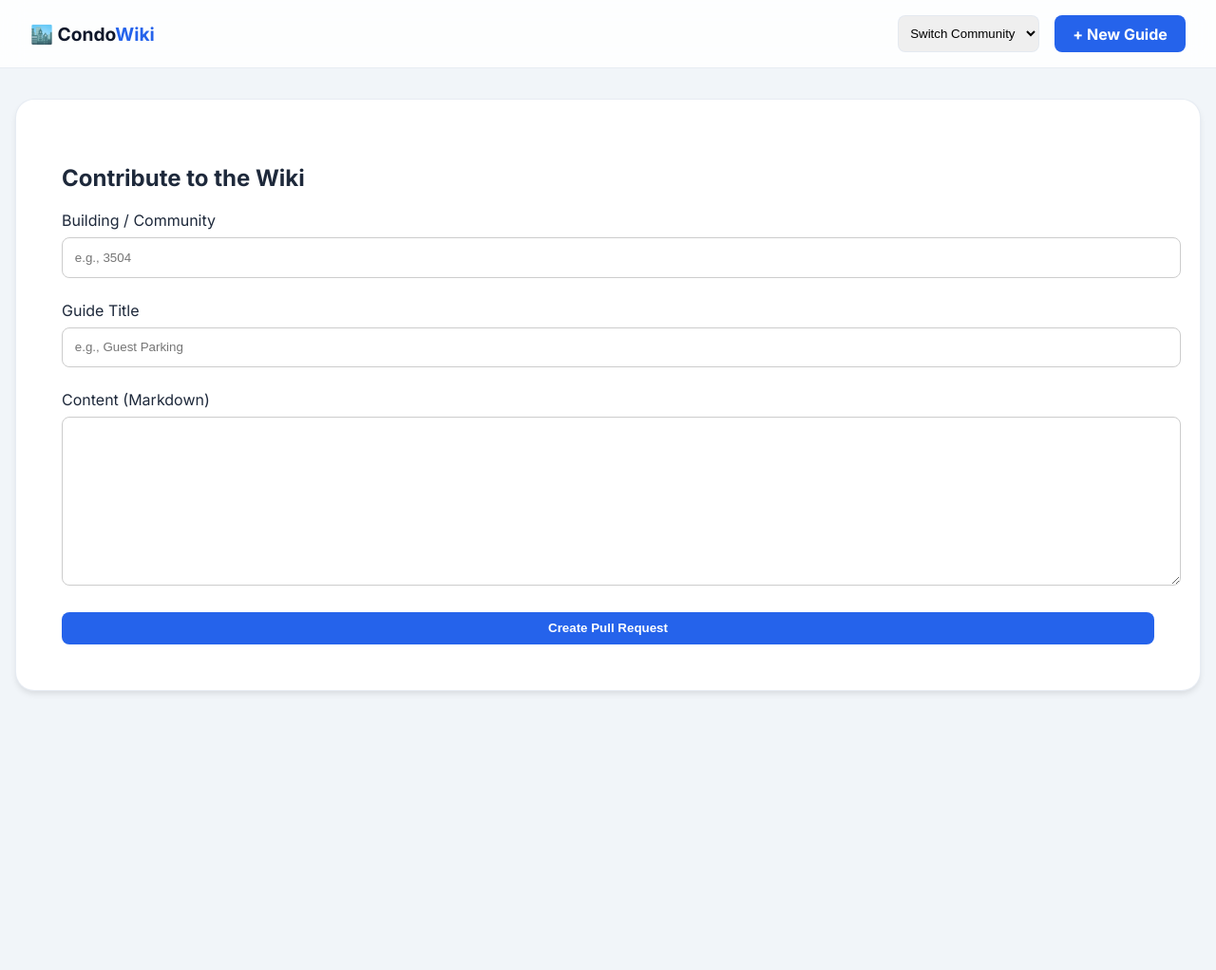
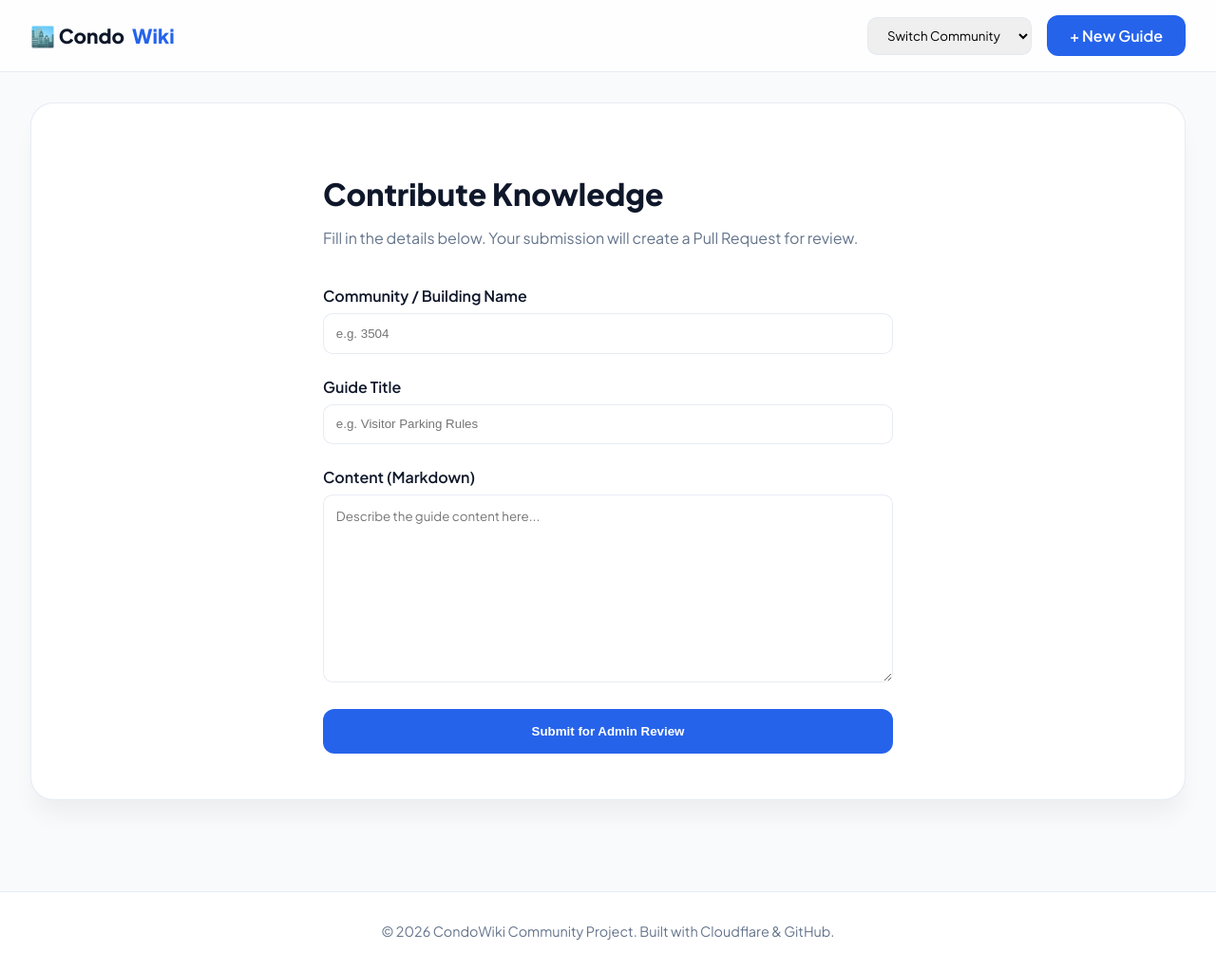
Before and after one commit to dekumar2-lab/lab-community, a Jekyll site: the page built from submit.html, in a window 1280 px wide and 1022 px high. Shown: the whole window at 95% size. Built offline with Jekyll 4.4.1, drawn with Linux system fonts in a browser that asks for light colours.

Commit message:
Updated htmls and styles

```diff
--- a/_layouts/default.html
+++ b/_layouts/default.html
@@ -4,49 +4,45 @@
     <meta charset="UTF-8">
     <meta name="viewport" content="width=device-width, initial-scale=1.0">
     <title>{{ page.title }} | CondoWiki</title>
-    <link href="https://fonts.googleapis.com/css2?family=Inter:wght@400;500;700&display=swap" rel="stylesheet">
+    <link href="https://fonts.googleapis.com/css2?family=Plus+Jakarta+Sans:wght@400;600;800&display=swap" rel="stylesheet">
     <link rel="stylesheet" href="https://cdnjs.cloudflare.com/ajax/libs/font-awesome/6.4.0/css/all.min.css">
     <style>
-        :root { --primary: #2563eb; --glass: rgba(255, 255, 255, 0.85); --border: rgba(226, 232, 240, 0.8); }
-        body { font-family: 'Inter', sans-serif; margin: 0; background: #f1f5f9; color: #1e293b; }
+        :root { --primary: #2563eb; --glass: rgba(255, 255, 255, 0.8); --border: rgba(226, 232, 240, 0.8); }
+        body { font-family: 'Plus Jakarta Sans', sans-serif; margin: 0; background: #f8fafc; color: #0f172a; min-height: 100vh; display: flex; flex-direction: column; }
 
         /* Glassmorphism Header */
-        header {
-            backdrop-filter: blur(12px); background: var(--glass);
-            border-bottom: 1px solid var(--border); position: sticky; top: 0; z-index: 1000;
-            padding: 1rem 2rem; display: flex; justify-content: space-between; align-items: center;
-        }
-        .logo { font-weight: 800; font-size: 1.2rem; text-decoration: none; color: #0f172a; }
+        .site-header { backdrop-filter: blur(12px); background: var(--glass); border-bottom: 1px solid var(--border); position: sticky; top: 0; z-index: 1000; padding: 1rem 2rem; display: flex; justify-content: space-between; align-items: center; }
+        .logo { font-weight: 800; font-size: 1.3rem; text-decoration: none; color: #0f172a; display: flex; align-items: center; gap: 8px; }
         .logo span { color: var(--primary); }
 
-        /* Sidebar & Content Wrapper */
-        .wrapper { display: flex; max-width: 1400px; margin: 2rem auto; padding: 0 1rem; gap: 2rem; }
+        /* Layout Structure */
+        .app-wrapper { display: flex; max-width: 1400px; margin: 2rem auto; padding: 0 2rem; gap: 2rem; flex: 1; width: 100%; box-sizing: border-box; }
 
-        .sidebar {
-            width: 260px; background: white; border-radius: 16px;
-            border: 1px solid var(--border); padding: 1.5rem; height: fit-content;
-            position: sticky; top: 6rem;
-        }
-        .sidebar h3 { font-size: 0.8rem; text-transform: uppercase; color: #64748b; margin-bottom: 1rem; }
+        /* Sidebar (Left Menu) */
+        .sidebar { width: 280px; background: white; border-radius: 20px; border: 1px solid var(--border); padding: 1.5rem; height: fit-content; position: sticky; top: 6rem; box-shadow: 0 4px 6px -1px rgba(0,0,0,0.05); }
+        .sidebar h3 { font-size: 0.75rem; text-transform: uppercase; color: #64748b; letter-spacing: 1px; margin-bottom: 1rem; }
         .sidebar ul { list-style: none; padding: 0; margin: 0; }
-        .sidebar li a {
-            display: block; padding: 0.7rem 1rem; text-decoration: none; color: #475569;
-            border-radius: 8px; transition: 0.2s; margin-bottom: 0.3rem;
-        }
-        .sidebar li a:hover { background: #f8fafc; color: var(--primary); }
-        .sidebar li a.active { background: var(--primary); color: white; }
+        .sidebar li a { display: block; padding: 0.8rem 1rem; text-decoration: none; color: #475569; border-radius: 12px; transition: 0.3s; margin-bottom: 4px; font-weight: 500; }
+        .sidebar li a:hover { background: #f1f5f9; color: var(--primary); transform: translateX(5px); }
+        .sidebar li a.active { background: var(--primary); color: white; box-shadow: 0 10px 15px -3px rgba(37, 99, 235, 0.3); }
 
-        .main-card { flex: 1; background: white; padding: 3rem; border-radius: 20px; border: 1px solid var(--border); box-shadow: 0 4px 6px -1px rgba(0,0,0,0.1); }
+        /* Content Card */
+        .main-card { flex: 1; background: white; padding: 3rem; border-radius: 24px; border: 1px solid var(--border); box-shadow: 0 20px 25px -5px rgba(0,0,0,0.05); }
 
-        .btn { background: var(--primary); color: white; padding: 0.6rem 1.2rem; border-radius: 8px; text-decoration: none; font-weight: 600; }
+        /* Buttons & Controls */
+        .btn { background: var(--primary); color: white; padding: 0.7rem 1.5rem; border-radius: 12px; text-decoration: none; font-weight: 600; border: none; cursor: pointer; transition: 0.3s; }
+        .btn:hover { opacity: 0.9; transform: translateY(-2px); }
+        .switcher { padding: 0.6rem 1rem; border-radius: 10px; border: 1px solid var(--border); font-family: inherit; font-weight: 500; }
+
+        footer { background: white; border-top: 1px solid var(--border); padding: 2rem; text-align: center; color: #64748b; font-size: 0.9rem; margin-top: 4rem; }
     </style>
 </head>
 <body>
 
-<header>
+<header class="site-header">
     <a href="{{ site.baseurl }}/" class="logo">🏙️ Condo<span>Wiki</span></a>
-    <div style="display: flex; gap: 1rem;">
-        <select onchange="location = this.value;" style="padding: 0.5rem; border-radius: 8px; border: 1px solid var(--border);">
+    <div style="display: flex; gap: 1rem; align-items: center;">
+        <select class="switcher" onchange="location = this.value;">
             <option value="" disabled selected>Switch Community</option>
             {% assign condos = site.pages | map: 'condo' | uniq | compact %}
             {% for c in condos %}
@@ -57,14 +53,18 @@
     </div>
 </header>
 
-<div class="wrapper">
+<div class="app-wrapper">
     {% if page.condo %}
     <aside class="sidebar">
-        <h3>{{ page.condo }} Guides</h3>
+        <h3>{{ page.condo }} Navigation</h3>
         <ul>
             {% for p in site.pages %}
                 {% if p.condo == page.condo %}
-                <li><a href="{{ site.baseurl }}{{ p.url }}" class="{% if page.url == p.url %}active{% endif %}">{{ p.title }}</a></li>
+                <li>
+                    <a href="{{ site.baseurl }}{{ p.url }}" class="{% if page.url == p.url %}active{% endif %}">
+                        <i class="fa-regular fa-file-lines" style="margin-right: 8px;"></i> {{ p.title }}
+                    </a>
+                </li>
                 {% endif %}
             {% endfor %}
         </ul>
@@ -76,5 +76,9 @@
     </main>
 </div>
 
+<footer>
+    &copy; 2026 CondoWiki Community Project. Built with Cloudflare & GitHub.
+</footer>
+
 </body>
 </html>
--- a/submit.html
+++ b/submit.html
@@ -1,36 +1,40 @@
 ---
 layout: default
-title: Submit Information
+title: Submit a New Guide
 ---
 
-<h2>Contribute to the Wiki</h2>
-<form id="wikiForm">
-    <div style="margin-bottom: 1.5rem;">
-        <label>Building / Community</label><br>
-        <input type="text" id="condo" name="condo" placeholder="e.g., 3504" required style="width:100%; padding: 0.8rem; margin-top: 0.5rem; border-radius: 8px; border: 1px solid #ccc;">
-    </div>
+<div style="max-width: 600px; margin: 0 auto;">
+    <h2 style="font-size: 2rem; margin-bottom: 0.5rem;">Contribute Knowledge</h2>
+    <p style="color: #64748b; margin-bottom: 2.5rem;">Fill in the details below. Your submission will create a Pull Request for review.</p>
 
-    <div style="margin-bottom: 1.5rem;">
-        <label>Guide Title</label><br>
-        <input type="text" id="title" name="title" placeholder="e.g., Guest Parking" required style="width:100%; padding: 0.8rem; margin-top: 0.5rem; border-radius: 8px; border: 1px solid #ccc;">
-    </div>
+    <form id="submissionForm" style="display: flex; flex-direction: column; gap: 1.5rem;">
+        <div>
+            <label style="font-weight: 600; display: block; margin-bottom: 0.5rem;">Community / Building Name</label>
+            <input type="text" id="condo" name="condo" placeholder="e.g. 3504" required style="width: 100%; padding: 0.8rem; border: 1px solid var(--border); border-radius: 10px; box-sizing: border-box;">
+        </div>
 
-    <div style="margin-bottom: 1.5rem;">
-        <label>Content (Markdown)</label><br>
-        <textarea id="content" name="content" rows="10" required style="width:100%; padding: 0.8rem; margin-top: 0.5rem; border-radius: 8px; border: 1px solid #ccc;"></textarea>
-    </div>
+        <div>
+            <label style="font-weight: 600; display: block; margin-bottom: 0.5rem;">Guide Title</label>
+            <input type="text" id="title" name="title" placeholder="e.g. Visitor Parking Rules" required style="width: 100%; padding: 0.8rem; border: 1px solid var(--border); border-radius: 10px; box-sizing: border-box;">
+        </div>
 
-    <button type="submit" class="btn" style="width: 100%; border: none; cursor: pointer;">Create Pull Request</button>
-</form>
+        <div>
+            <label style="font-weight: 600; display: block; margin-bottom: 0.5rem;">Content (Markdown)</label>
+            <textarea id="content" name="content" rows="10" placeholder="Describe the guide content here..." required style="width: 100%; padding: 0.8rem; border: 1px solid var(--border); border-radius: 10px; box-sizing: border-box; font-family: inherit;"></textarea>
+        </div>
+
+        <button type="submit" class="btn" style="padding: 1rem;">Submit for Admin Review</button>
+    </form>
+</div>
 
 <script>
-    // Auto-fill building name if user is already in a community wiki
-    const urlParams = new URLSearchParams(window.location.search);
-    if (urlParams.has('condo')) {
-        document.getElementById('condo').value = urlParams.get('condo');
+    // If user arrived from a building page, auto-fill the building name
+    const params = new URLSearchParams(window.location.search);
+    if (params.has('condo')) {
+        document.getElementById('condo').value = params.get('condo');
     }
 
-    document.getElementById('wikiForm').onsubmit = async (e) => {
+    document.getElementById('submissionForm').onsubmit = async (e) => {
         e.preventDefault();
         const formData = new FormData(e.target);
 
@@ -40,10 +44,10 @@ title: Submit Information
         });
 
         if (response.ok) {
-            alert("Success! Your submission is pending review.");
+            alert("Success! A Pull Request has been opened on GitHub.");
             window.location.href = "{{ site.baseurl }}/";
         } else {
-            alert("Submission failed. Check your GitHub Token permissions.");
+            alert("Error: Check Cloudflare logs for Token issues.");
         }
     };
 </script>
```
